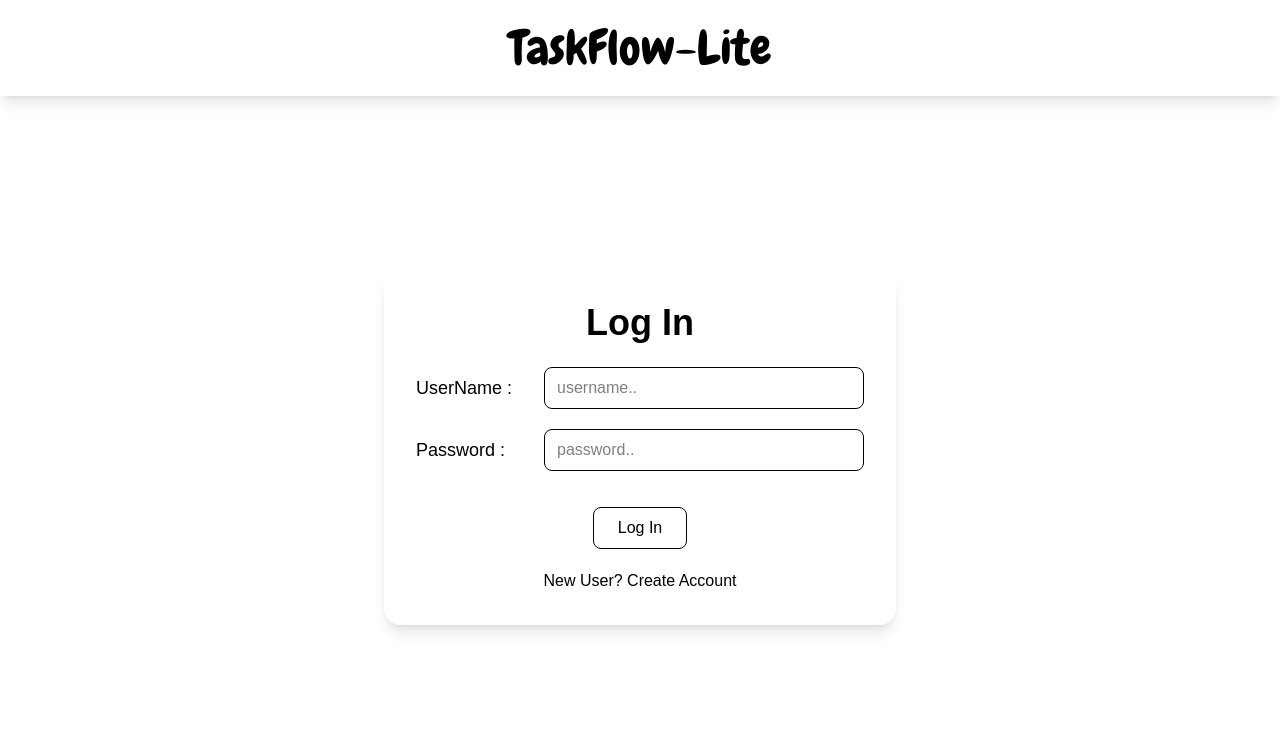
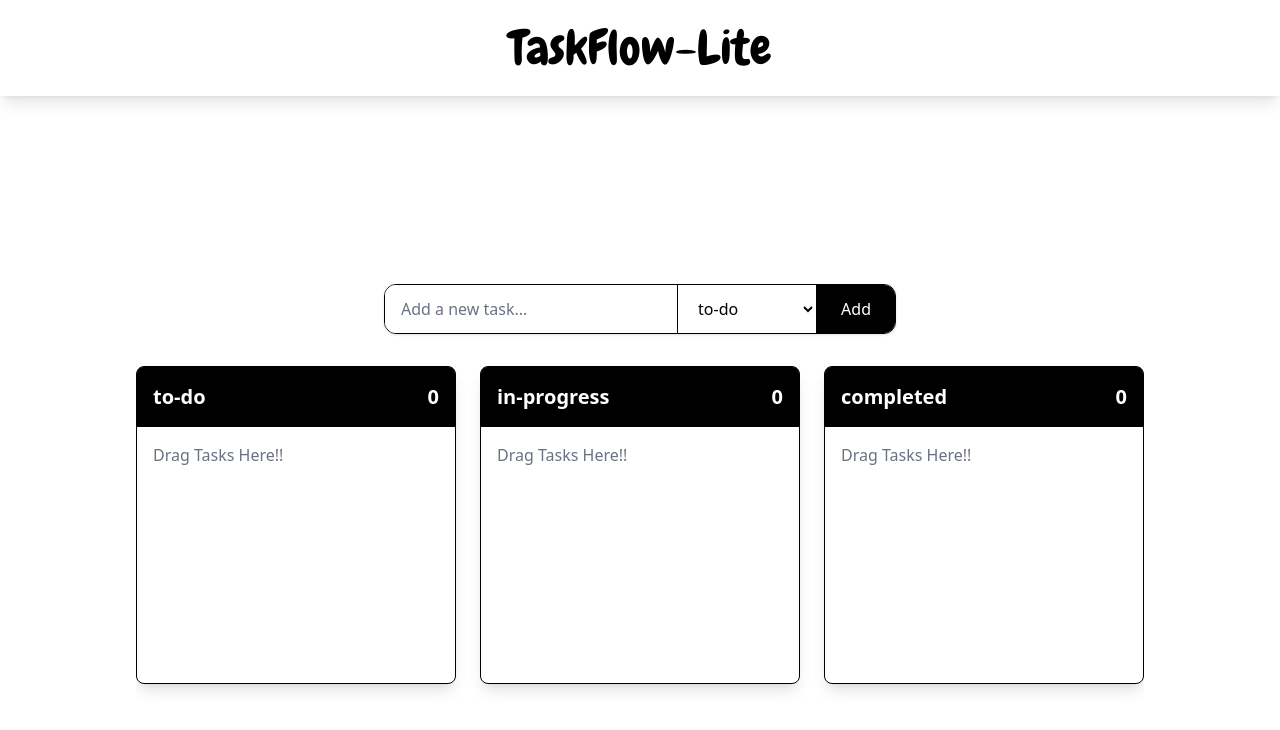
Before and after one commit to pramje-drum/TaskFlow-Lite, a React (Vite) app: page /dashboard in a window 1280 px wide. Shown: the top 730 px of the page. Built offline with nearby package versions, Linux system fonts and the light colour scheme; a web font is replaced by a local one.

Commit message:
connnected app router and made the task manager

```diff
--- a/src/App.jsx
+++ b/src/App.jsx
@@ -1,15 +1,16 @@
-import Header from "./assets/components/Header"
-import LoginArea from "./assets/components/LoginForm/LoginArea"
+import Dashboard from "./assets/components/DashBoard/Dashboard";
+import LoginArea from "./assets/components/LoginForm/LoginArea";
+import { BrowserRouter as Router, Routes, Route } from "react-router-dom";
 
 function App() {
-
-  return (
-    <>
-      <div >
-        <LoginArea/>
-      </div>
-    </>
-  )
+	return (
+		<Router>
+			<Routes>
+				<Route path="/" element={<LoginArea />} />
+				<Route path="/dashboard" element={<Dashboard />} />
+			</Routes>
+		</Router>
+	);
 }
 
-export default App
+export default App;
--- /dev/null
+++ b/src/assets/components/DashBoard/Dashboard.jsx
@@ -0,0 +1,165 @@
+import { useState } from "react";
+import Header from "../Header";
+
+const Dashboard = () => {
+	const [columns, setColumns] = useState({
+		todo: {
+			name: "to-do",
+			items: [
+				// { id: "1", content: "Make Project" },
+				// { id: "2", content: "Make Diagram" },
+			],
+		},
+		inProgress: {
+			name: "in-progress",
+			items: [
+				// { id: "1", content: "Make Project" },
+				// { id: "2", content: "Make Diagram" },
+			],
+		},
+		completed: {
+			name: "completed",
+			items: [
+				// { id: "1", content: "Make Project" },
+				// { id: "2", content: "Make Diagram" },
+			],
+		},
+	});
+
+	const [newTasks, setNewTasks] = useState("");
+	const [currCol, setCurrCol] = useState("todo");
+	const [draggedItem, setDraggedItem] = useState(null);
+
+	const addNewTask = () => {
+		if (newTasks.trim() === "") return;
+
+		const updatedColumns = { ...columns };
+
+		updatedColumns[currCol].items.push({
+			id: Date.now().toString(),
+			content: newTasks,
+		});
+
+		setColumns(updatedColumns);
+		setNewTasks("");
+	};
+
+	const removeTasks = (column, task) => {
+		const updatedColumns = { ...columns };
+
+		updatedColumns[column].items = updatedColumns[column].items.filter(
+			(item) => item.id !== task,
+		);
+
+		setColumns(updatedColumns);
+	};
+
+	const handleDragStart = (columnId, item) => {
+		setDraggedItem({ columnId, item });
+	};
+
+	const handleDragOver = (event) => {
+		event.preventDefault();
+	};
+
+	const handleDrop = (event, columnId) => {
+		event.preventDefault();
+		if (!draggedItem) return;
+
+		const { columnId: sourceColumnId, item } = draggedItem;
+
+		if (sourceColumnId == columnId) return;
+
+		const updatedColumns = { ...columns };
+
+		updatedColumns[sourceColumnId].items = updatedColumns[
+			sourceColumnId
+		].items.filter((i) => i.id != item.id);
+
+		updatedColumns[columnId].items.push(item);
+
+		setColumns(updatedColumns);
+		setDraggedItem(null);
+	};
+
+	return (
+		<div>
+			{/* header */}
+			<div>
+				<Header />
+			</div>
+
+			<div className="p-6 w-full min-h-screen bg-white flex flex-col items-center justify-center">
+				<div className="mb-8 flex w-full max-w-lg border border-black rounded-xl overflow-hidden shadow-sm">
+					<input
+						type="text"
+						value={newTasks}
+						onChange={(e) => setNewTasks(e.target.value)}
+						placeholder="Add a new task..."
+						className="grow px-4 py-3 outline-none bg-white text-black placeholder-gray-500"
+						onKeyDown={(e) => e.key === "Enter" && addNewTask()}
+					/>
+
+					<select
+						value={currCol}
+						onChange={(e) => setCurrCol(e.target.value)}
+						className="px-4 py-3 border-l border-black outline-none bg-white text-black"
+					>
+						{Object.keys(columns).map((columnId) => {
+							return (
+								<option value={columnId} key={columnId}>
+									{columns[columnId].name}
+								</option>
+							);
+						})}
+					</select>
+
+					<button
+						onClick={addNewTask}
+						className="px-6 py-3 border-l border-black bg-black text-white hover:bg-white hover:text-black transition cursor-pointer"
+					>
+						Add
+					</button>
+				</div>
+
+				<div className="flex gap-6 overflow-x-auto pb-6 full">
+					{Object.keys(columns).map((columnId) => (
+						<div
+							key={columnId}
+							className="flex-shrink-0 w-80 rounded-lg shadow-lg border border-black bg-white"
+							onDragOver={handleDragOver}
+							onDrop={(e) => handleDrop(e, columnId)}
+						>
+							<div className="p-4 font-bold text-xl rounded-t-md bg-black text-white flex justify-between">
+								<span>{columns[columnId].name}</span>
+								<span>{columns[columnId].items.length}</span>
+							</div>
+
+							<div className="min-h-64 p-4">
+								{columns[columnId].items.length === 0 ? (
+									<div className="text-gray-500">Drag Tasks Here!!</div>
+								) : (
+									columns[columnId].items.map((item) => (
+										<div
+											key={item.id}
+											className="p-4 mb-3 flex items-center justify-between border border-black rounded-md bg-white hover:bg-black hover:text-white transition"
+											draggable
+											onDragStart={() => handleDragStart(columnId, item)}
+										>
+											<span>{item.content}</span>
+											<button onClick={() => removeTasks(columnId, item.id)}>
+												<span className="text-lg cursor-pointer">X</span>
+											</button>
+										</div>
+									))
+								)}
+							</div>
+						</div>
+					))}
+				</div>
+			</div>
+		</div>
+	);
+};
+
+export default Dashboard;
--- a/src/assets/components/LoginForm/LoginArea.jsx
+++ b/src/assets/components/LoginForm/LoginArea.jsx
@@ -1,14 +1,14 @@
 import { useState } from "react";
 import Header from "../Header";
 import { useForm } from "react-hook-form";
-// import { useNavigate } from "react-router-dom";
+import { useNavigate } from "react-router-dom";
 
 const userKey = "taskReact";
 
 const LoginArea = () => {
-  const { register, handleSubmit } = useForm();
+	const { register, handleSubmit, reset } = useForm();
 	const [isLogin, setIsLogin] = useState(true);
-//   const navigate = useNavigate();
+	const navigate = useNavigate();
 
 	const onSubmit = (data) => {
 		const savedUser = JSON.parse(localStorage.getItem(userKey));
@@ -21,8 +21,7 @@ const LoginArea = () => {
 				data.password === savedUser.password
 			) {
 				localStorage.setItem("token", "dummy-token-123");
-        // navigate("/dashboard");
-        alert("Logged In")
+				navigate("/dashboard");
 			} else {
 				alert("Invalid username or password");
 			}
@@ -107,6 +106,7 @@ const LoginArea = () => {
 						className="mt-5 hover:text-gray-700 cursor-pointer"
 						onClick={() => {
 							setIsLogin(!isLogin);
+							reset();
 						}}
 					>
 						{isLogin
```
Lines whose indentation alone changed are shown as unchanged.
